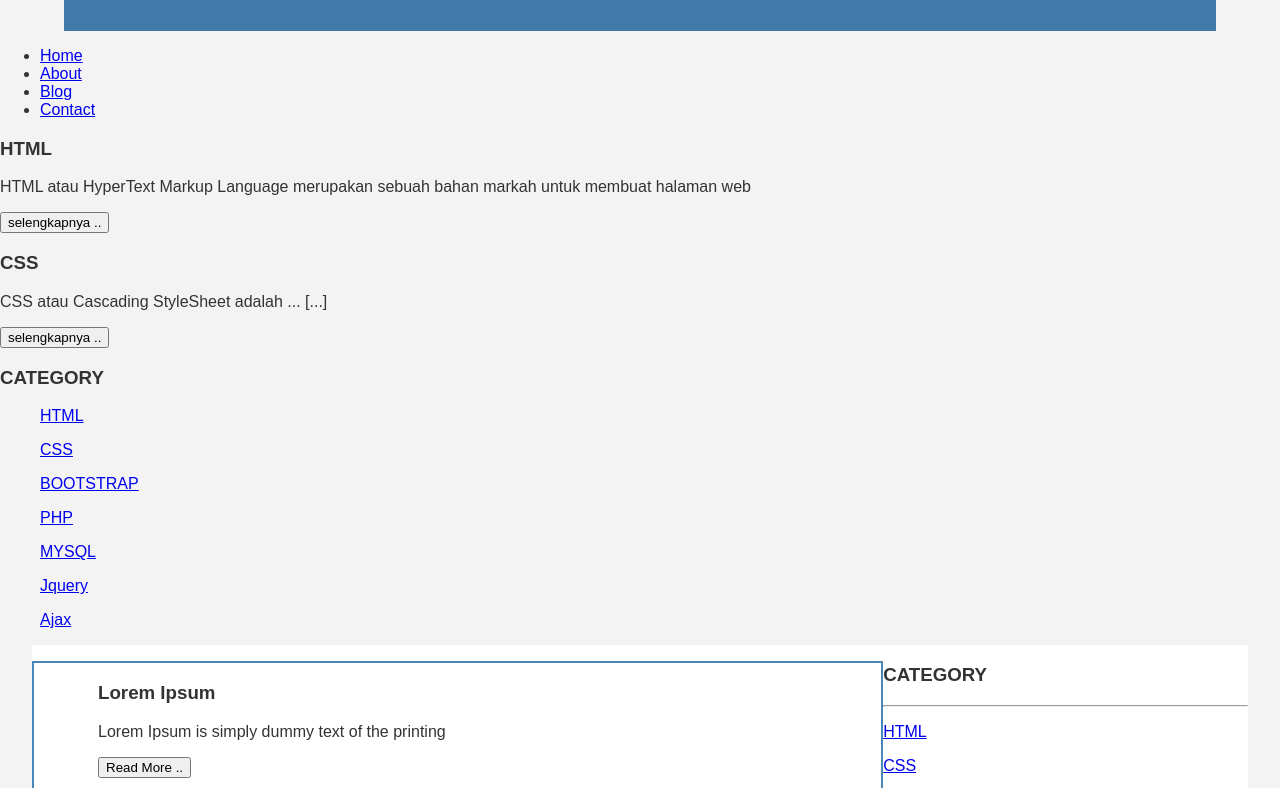
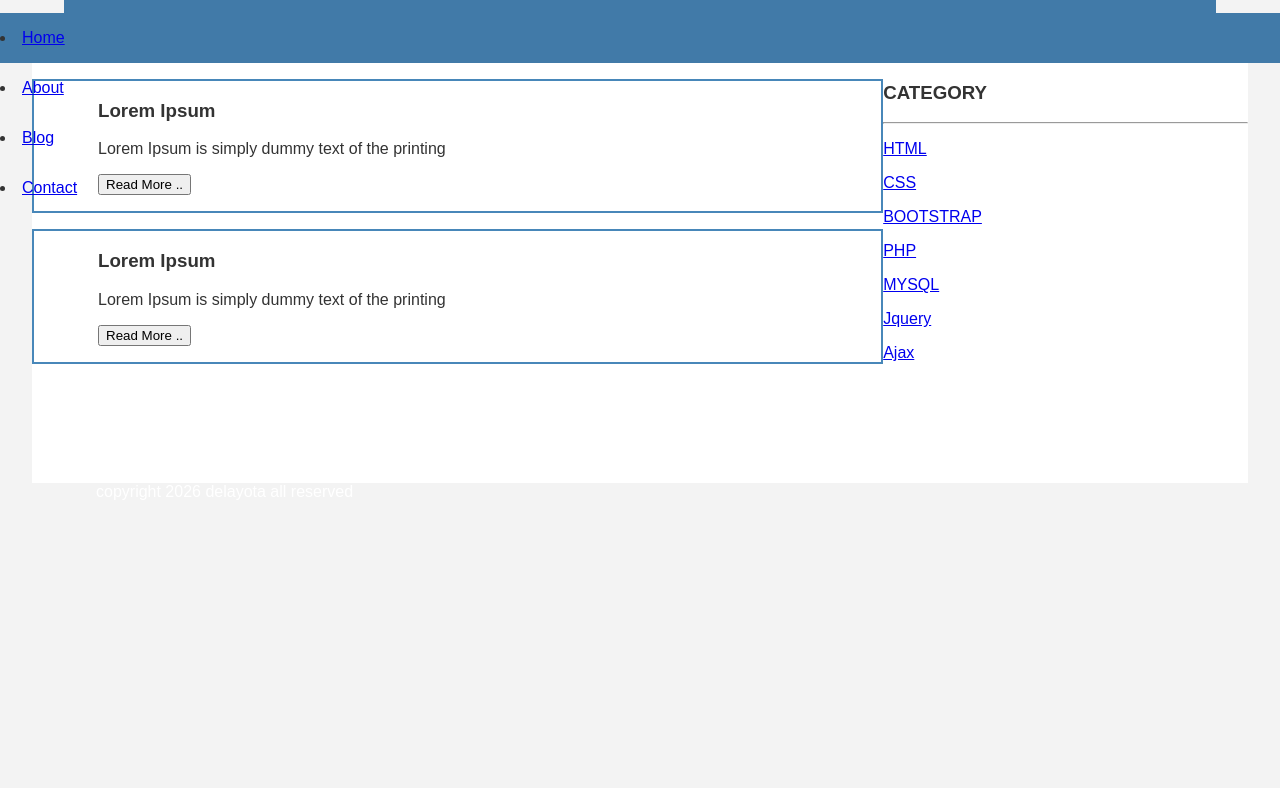
Before and after one commit to studiesgian-code/portalgian, a plain HTML site: page index.html in a window 1280 px wide. Shown: the part 127-915 px from the top of the page. After the commit the page ends 800 px from the top, so only its background shows below. Drawn offline with Linux system fonts and the light colour scheme.

Commit message:
Update index.html

```diff
--- a/index.html
+++ b/index.html
@@ -1,45 +1,28 @@
-x.html<!Doctype html>
+<!Doctype html>
 <html>
   <head>
     <title>DERITA</title>
-    <link rel="stylesheet" href="style.css">
+    <link rel="stylesheet" href="style.css"></link>
   </head>
   <body>
 
   <div class="header">
+	  <div class="jarak">
     <H2>Belajar Membuat Website dengan HTML , CSS dan Layout</h2>
   </div>
-
+</div>
+<div class="menu"
 	    <ul>
 		   <li><a href="index.html">Home</a></li>
 		   <li><a href="about.html">About</a></li>
 		   <li><a href="#">Blog</a></li>
 		   <li><a href="#">Contact</a></li>
-		</ul>
-		   <h3>HTML</h3>
-		   <p>HTML atau HyperText Markup Language merupakan sebuah bahan markah untuk membuat halaman web </p>
-		   <button >selengkapnya ..</button>
-
-		   <h3>CSS</h3>
-		   <p>CSS atau Cascading StyleSheet adalah ... [...]</p>
-		   <button >selengkapnya ..</button>
- 		 </ul>
-
-	    <h3>CATEGORY</h3>
-	    <ul>
-		    <p><a href="#" >HTML</a></p>
-		    <p><a href="#" >CSS</a></p>
-		    <p><a href="#" >BOOTSTRAP</a></p>
-		    <p><a href="#" >PHP</a></p>
-		    <p><a href="#" >MYSQL</a></p>
-		    <p><a href="#" >Jquery</a></p>
-		    <p><a href="#" >Ajax</a></p>
-		</ul>
-
+	    </ul>
+</div>
 
   <div class="content">
 	      <div class="jarak"
-			      <!-- kiri -->
+			      <!--kiri-->
 			      <div class="kiri">
 				          <!--blog-->
 					      <div class="border">
```
